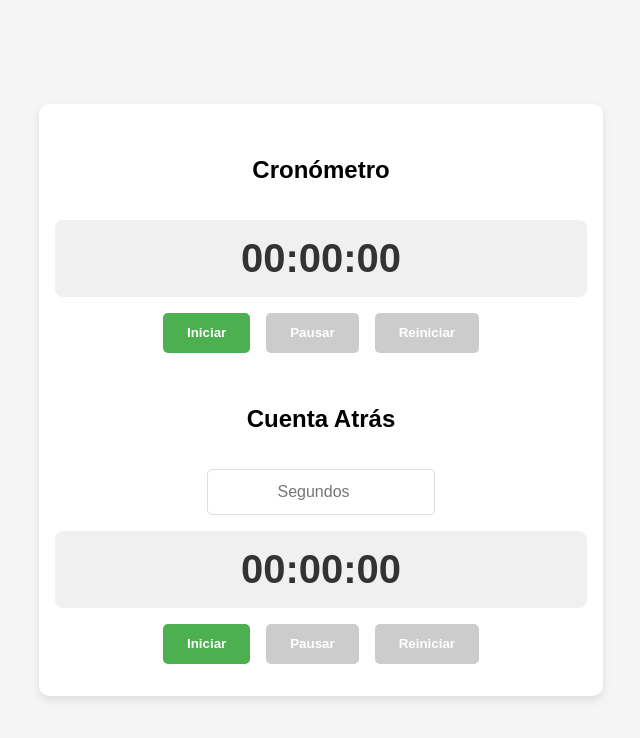
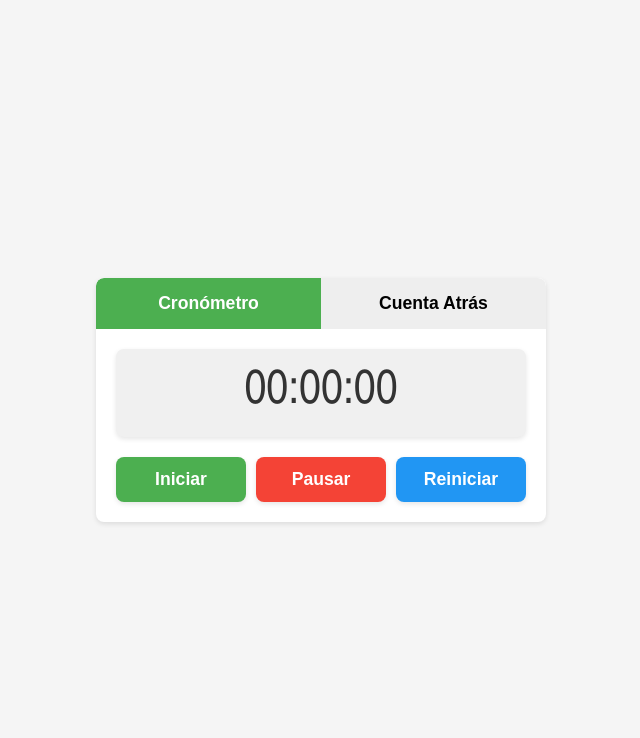
Before and after one commit to Jander1016/Test-AI4Devs, a plain HTML site: page index.html in a window 1280 px wide. Shown: the whole page, without its empty margins (319-959 px from the left). Drawn offline with Linux system fonts and the light colour scheme.

Commit message:
Ref: Second iteration

```diff
--- a/index.html
+++ b/index.html
@@ -8,8 +8,12 @@
 </head>
 <body>
     <main class="container">
-        <section class="timer">
-            <h2>Cronómetro</h2>
+        <div class="tabs">
+            <button class="tab active" data-tab="stopwatch">Cronómetro</button>
+            <button class="tab" data-tab="countdown">Cuenta Atrás</button>
+        </div>
+        <div class="content">
+            <section id="stopwatch" class="tab-content active">
                 <div class="display" id="stopwatch-display">00:00:00</div>
                 <div class="controls">
                     <button id="stopwatch-start" class="btn">Iniciar</button>
@@ -17,9 +21,7 @@
                     <button id="stopwatch-reset" class="btn" disabled>Reiniciar</button>
                 </div>
             </section>
-
-        <section class="countdown">
-            <h2>Cuenta Atrás</h2>
+            <section id="countdown" class="tab-content">
                 <input type="number" id="countdown-input" min="1" placeholder="Segundos" class="input">
                 <div class="display" id="countdown-display">00:00:00</div>
                 <div class="controls">
@@ -28,6 +30,7 @@
                     <button id="countdown-reset" class="btn" disabled>Reiniciar</button>
                 </div>
             </section>
+        </div>
     </main>
     <script src="script.js"></script>
 </body>
--- a/script.js
+++ b/script.js
@@ -1,3 +1,16 @@
+// Tabs
+const tabs = document.querySelectorAll('.tab');
+const contents = document.querySelectorAll('.tab-content');
+
+tabs.forEach(tab => {
+    tab.addEventListener('click', () => {
+        tabs.forEach(t => t.classList.remove('active'));
+        contents.forEach(c => c.classList.remove('active'));
+        tab.classList.add('active');
+        document.getElementById(tab.dataset.tab).classList.add('active');
+    });
+});
+
 // Cronómetro
 let stopwatchInterval;
 let stopwatchSeconds = 0;
--- a/style.css
+++ b/style.css
@@ -1,100 +1,178 @@
+:root {
+    --primary: #4CAF50;
+    --secondary: #2196F3;
+    --danger: #f44336;
+    --light: #f5f5f5;
+    --dark: #333;
+    --shadow: 0 2px 5px rgba(0,0,0,0.1);
+    --radius: 8px;
+    --font-digital: 'Orbitron', 'Arial Narrow', sans-serif;
+}
+
+* {
+    box-sizing: border-box;
+    margin: 0;
+    padding: 0;
+}
+
 body {
     font-family: Arial, sans-serif;
-    background-color: #f5f5f5;
-    margin: 0;
+    background: var(--light);
+    color: var(--dark);
     display: flex;
     justify-content: center;
     align-items: center;
     min-height: 100vh;
+    padding: 10px;
 }
 
 .container {
+    width: 100%;
+    max-width: 400px;
+    background: #fff;
+    border-radius: var(--radius);
+    box-shadow: var(--shadow);
+    overflow: hidden;
+    margin: 10px;
     display: flex;
     flex-direction: column;
-    gap: 2rem;
-    background: #fff;
-    padding: 2rem;
-    border-radius: 10px;
-    box-shadow: 0 4px 8px rgba(0,0,0,0.1);
-    width: 90%;
-    max-width: 500px;
 }
 
-.timer, .countdown {
+.tabs {
     display: flex;
+    background: #eee;
+    border-radius: var(--radius) var(--radius) 0 0;
+    overflow: hidden;
+}
+
+.tab {
+    flex: 1;
+    padding: 15px;
+    border: none;
+    background: transparent;
+    cursor: pointer;
+    font-weight: bold;
+    transition: background 0.3s;
+    font-size: clamp(0.9rem, 3vw, 1.1rem);
+}
+
+.tab.active {
+    background: var(--primary);
+    color: white;
+}
+
+.content {
+    padding: 20px;
+}
+
+.tab-content {
+    display: none;
     flex-direction: column;
     align-items: center;
-    gap: 1rem;
-    width: 100%;
+    gap: 20px;
+}
+
+.tab-content.active {
+    display: flex;
 }
 
 .display {
-    font-size: 2.5rem;
-    font-weight: bold;
-    color: #333;
+    font-family: var(--font-digital);
+    font-size: clamp(2rem, 8vw, 3rem);
     background: #f0f0f0;
-    padding: 1rem;
-    border-radius: 8px;
+    padding: 15px;
+    border-radius: var(--radius);
     width: 100%;
     text-align: center;
+    color: #333;
+    box-shadow: var(--shadow);
+}
+
+.input {
+    width: 100%;
+    padding: 12px;
+    border: 1px solid #ddd;
+    border-radius: var(--radius);
+    font-size: clamp(1rem, 4vw, 1.2rem);
+    text-align: center;
+    margin-bottom: 10px;
 }
 
 .controls {
     display: flex;
-    gap: 1rem;
+    gap: 10px;
     width: 100%;
     justify-content: center;
+    flex-wrap: wrap;
 }
 
 .btn {
-    padding: 0.8rem 1.5rem;
+    flex: 1;
+    min-width: 80px;
+    padding: 12px;
     border: none;
-    border-radius: 5px;
-    background-color: #4CAF50;
-    color: white;
+    border-radius: var(--radius);
     font-weight: bold;
     cursor: pointer;
-    transition: background-color 0.3s;
+    transition: background 0.2s, transform 0.1s;
+    font-size: clamp(0.9rem, 3vw, 1.1rem);
+    box-shadow: var(--shadow);
 }
 
 .btn:disabled {
-    background-color: #cccccc;
+    background: #ccc;
     cursor: not-allowed;
 }
 
 .btn:hover:not(:disabled) {
-    background-color: #45a049;
+    transform: translateY(-2px);
 }
 
-.input {
-    padding: 0.8rem;
-    border: 1px solid #ddd;
-    border-radius: 5px;
-    font-size: 1rem;
-    width: 100%;
-    max-width: 200px;
-    text-align: center;
+#stopwatch-start, #countdown-start {
+    background: var(--primary);
+    color: white;
 }
 
-@media (max-width: 480px) {
+#stopwatch-pause, #countdown-pause {
+    background: var(--danger);
+    color: white;
+}
+
+#stopwatch-reset, #countdown-reset {
+    background: var(--secondary);
+    color: white;
+}
+
+/* Smartwatch y dispositivos muy pequeños */
+@media (max-width: 300px) {
     .container {
-        padding: 1rem;
+        margin: 5px;
+        border-radius: 6px;
+    }
+    .tab, .btn {
+        padding: 8px;
+        font-size: 0.8rem;
     }
     .display {
-        font-size: 1.8rem;
+        font-size: 1.5rem;
+        padding: 10px;
     }
-    .controls {
-        flex-wrap: wrap;
+    .input {
+        padding: 8px;
+        font-size: 0.9rem;
     }
 }
-@media (max-width: 320px) {
-    .display {
-        font-size: 1.5rem;
-    }
-    .btn {
-        padding: 0.6rem 1rem;
-    }
-    .input {
-        max-width: 150px;
+
+/* Tablet y móvil */
+@media (min-width: 301px) and (max-width: 768px) {
+    .container {
+        max-width: 350px;
     }
 }
+
+/* Escritorio */
+@media (min-width: 769px) {
+    .container {
+        max-width: 450px;
+    }
+}
```
Lines whose indentation alone changed are shown as unchanged.
